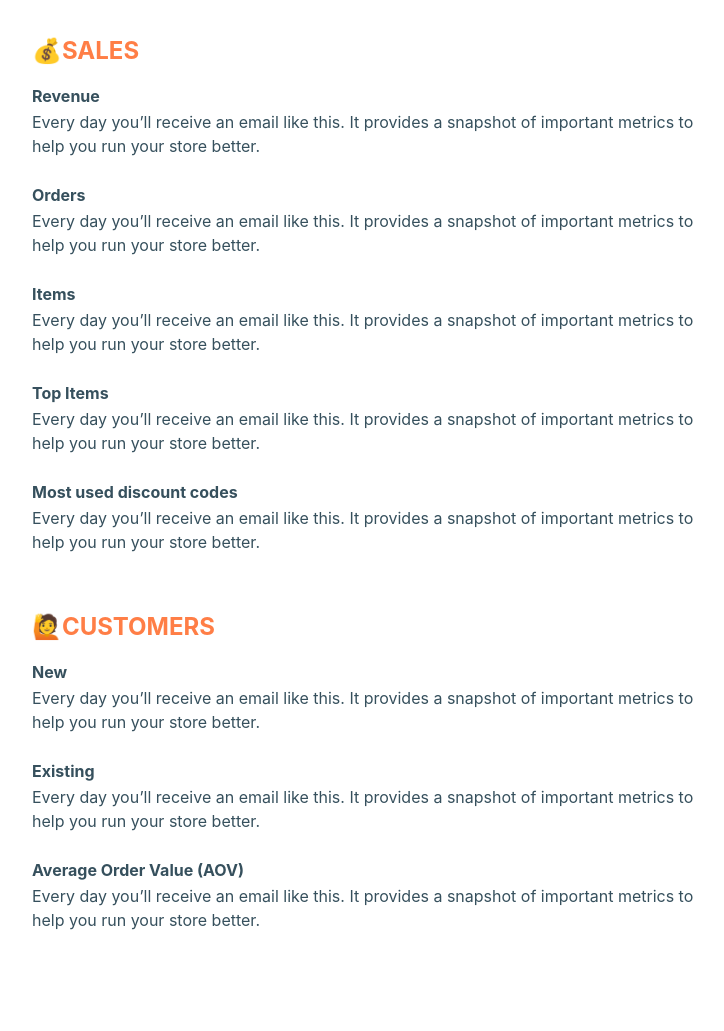
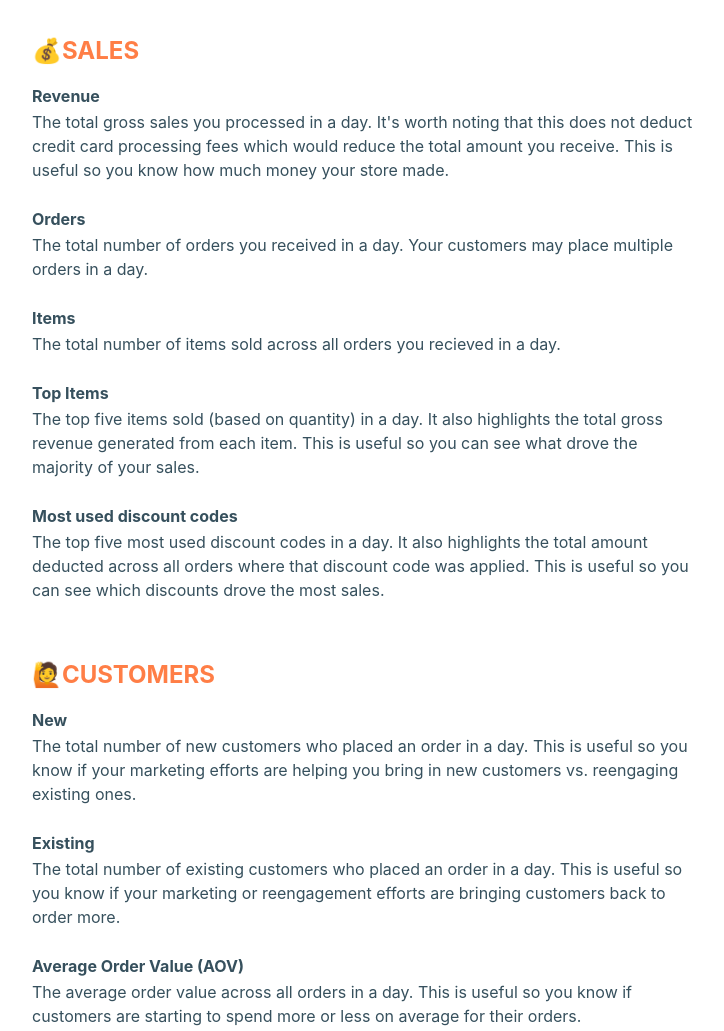
Before and after one commit to tgoldberg/dailybrief, a plain HTML site: page faq.html in a window 1280 px wide. Shown: the part 314-1345 px from the top of the page, without its empty margins (273-997 px from the left). Before the commit the page ends 1321 px from the top, so only its background shows below. Drawn offline with nearby package versions, Linux system fonts and the light colour scheme.

Commit message:
Added education center content

```diff
--- a/faq.html
+++ b/faq.html
@@ -134,45 +134,46 @@
 
       <div class="term">
         <span class="item">Revenue</span>
-        <span class="description">Every day you’ll receive an email like this. It provides a snapshot of important  metrics to help you run your store better.</span>
+        <span class="description">The total gross sales you processed in a day. It's worth noting that this does not deduct credit card processing fees which would reduce the total amount you receive. This is useful so you know how much money your store made.</span>
       </div>
 
       <div class="term">
         <span class="item">Orders</span>
-        <span class="description">Every day you’ll receive an email like this. It provides a snapshot of important  metrics to help you run your store better.</span>
+        <span class="description">The total number of orders you received in a day. Your customers may place multiple orders in a day.</span>
       </div>
 
       <div class="term">
         <span class="item">Items</span>
-        <span class="description">Every day you’ll receive an email like this. It provides a snapshot of important  metrics to help you run your store better.</span>
+        <span class="description">The total number of items sold across all orders you recieved in a day.</span>
       </div>
 
       <div class="term">
         <span class="item">Top Items</span>
-        <span class="description">Every day you’ll receive an email like this. It provides a snapshot of important  metrics to help you run your store better.</span>
+        <span class="description">The top five items sold (based on quantity) in a day. It also highlights the total gross revenue generated from each item. This is useful so you can see what drove the majority of your sales.</span>
       </div>
 
       <div class="term">
         <span class="item">Most used discount codes</span>
-        <span class="description">Every day you’ll receive an email like this. It provides a snapshot of important  metrics to help you run your store better.</span>
+        <span class="description">The top five most used discount codes in a day. It also highlights the total amount deducted across all orders where that discount code was applied. This is useful so you can see which discounts drove the most sales.</span>
       </div>
 
       <span class="section">🙋‍CUSTOMERS</span>
 
       <div class="term">
         <span class="item">New</span>
-        <span class="description">Every day you’ll receive an email like this. It provides a snapshot of important  metrics to help you run your store better.</span>
+        <span class="description">The total number of new customers who placed an order in a day. This is useful so you know if your marketing efforts are helping you bring in new customers vs. reengaging existing ones.</span>
       </div>
 
       <div class="term">
         <span class="item">Existing</span>
-        <span class="description">Every day you’ll receive an email like this. It provides a snapshot of important  metrics to help you run your store better.</span>
+        <span class="description">The total number of existing customers who placed an order in a day. This is useful so you know if your marketing or reengagement efforts are bringing customers back to order more.</span>
       </div>
 
       <div class="term">
         <span class="item">Average Order Value (AOV)</span>
-        <span class="description">Every day you’ll receive an email like this. It provides a snapshot of important  metrics to help you run your store better.</span>
+        <span class="description">The average order value across all orders in a day. This is useful so you know if customers are starting to spend more or less on average for their orders.</span>
       </div>
+
 
     </div>
 
```
